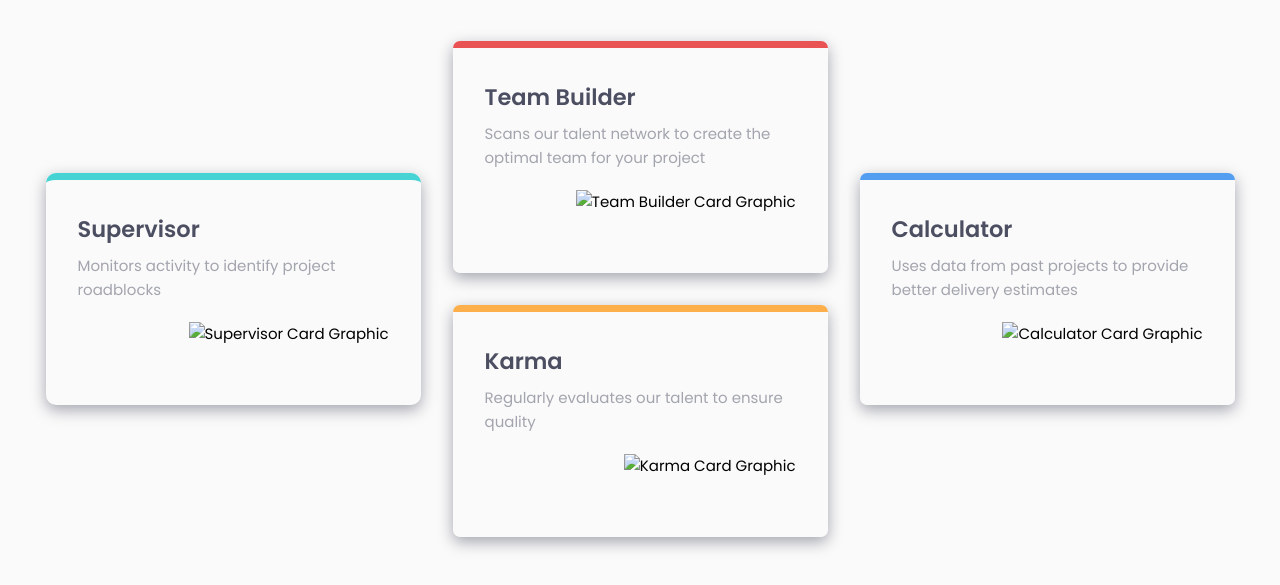
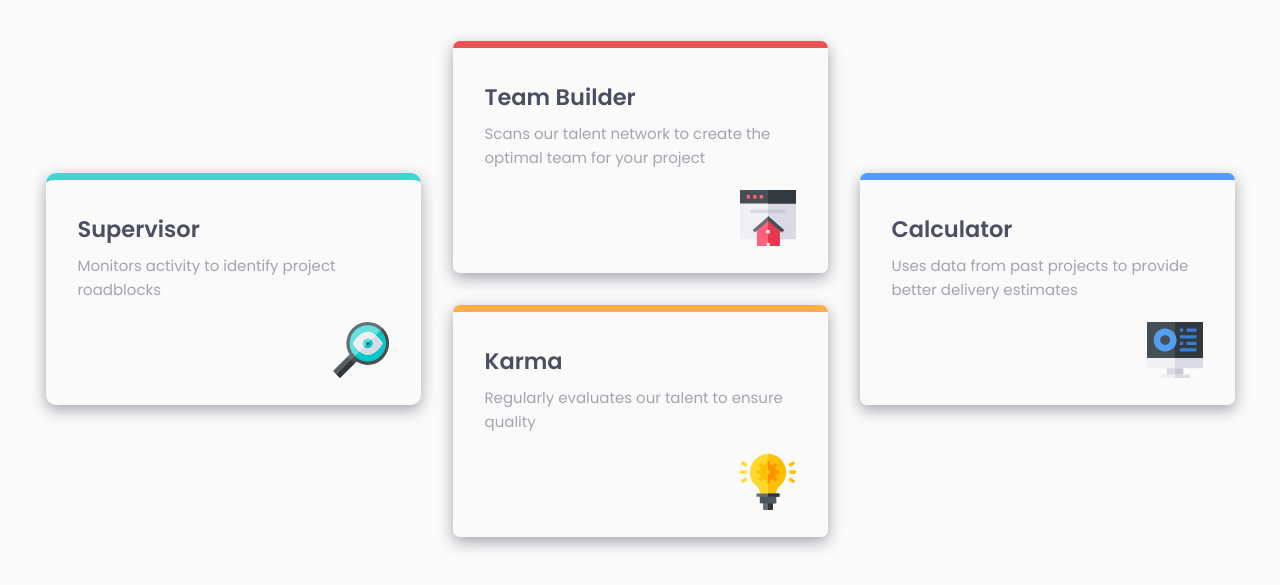
Before and after one commit to Malarpit16/Four-Card-Feature, a plain HTML site: page index.html in a window 1280 px wide. Shown: the part 215-800 px from the top of the page. Drawn offline with Linux system fonts and the light colour scheme.

Commit message:
Update index.html

```diff
--- a/index.html
+++ b/index.html
@@ -3,14 +3,11 @@
 <head>
   <meta charset="UTF-8">
   <meta name="viewport" content="width=device-width, initial-scale=1.0"> <!-- displays site properly based on user's device -->
-
   <link rel="icon" type="image/png" sizes="32x32" href="./images/favicon-32x32.png">
   <link rel="stylesheet" href="style.css">
-
   <link rel="preconnect" href="https://fonts.googleapis.com">
   <link rel="preconnect" href="https://fonts.gstatic.com" crossorigin>
   <link href="https://fonts.googleapis.com/css2?family=Fraunces:ital,opsz,wght@0,9..144,100..900;1,9..144,100..900&family=Montserrat:ital,wght@0,100..900;1,100..900&family=Poppins:ital,wght@0,100;0,200;0,300;0,400;0,500;0,600;0,700;0,800;0,900;1,100;1,200;1,300;1,400;1,500;1,600;1,700;1,800;1,900&display=swap" rel="stylesheet">
-
   <title>Frontend Mentor | Four card feature section</title>
 </head>
 <body>
@@ -25,43 +22,34 @@
     </div>
   </header>
     <div class="cards-container">
-
         <div class=" box supervisor">
           <div class="box-text">
             <h2>Supervisor</h2>
             <p>Monitors activity to identify project roadblocks</p>
           </div>
-          <img src="./images/icon-supervisor.svg" alt="Supervisor Card Graphic">
+          <img src="./icon-supervisor.svg" alt="Supervisor Card Graphic">
         </div>
-
-
-
         <div class="box teamBuilder">
           <div class="box-text">
             <h2>Team Builder</h2>
             <p>Scans our talent network to create the optimal team for your project</p>
           </div>
-          <img src="./images/icon-team-builder.svg" alt="Team Builder Card Graphic">
+          <img src="./icon-team-builder.svg" alt="Team Builder Card Graphic">
         </div>
-
         <div class="box karma">
           <div class="box-text">
             <h2>Karma</h2>
             <p>Regularly evaluates our talent to ensure quality</p>
           </div>
-          <img src="./images/icon-karma.svg" alt="Karma Card Graphic">
+          <img src="./icon-karma.svg" alt="Karma Card Graphic">
         </div>
-
-
         <div class="box calculator">
           <div class="box-text">
             <h2>Calculator</h2>
             <p>Uses data from past projects to provide better delivery estimates</p>
           </div>
-          <img src="./images/icon-calculator.svg" alt="Calculator Card Graphic">
+          <img src="./icon-calculator.svg" alt="Calculator Card Graphic">
         </div>
-
-
     </div>
   </main>
 </body>
```
